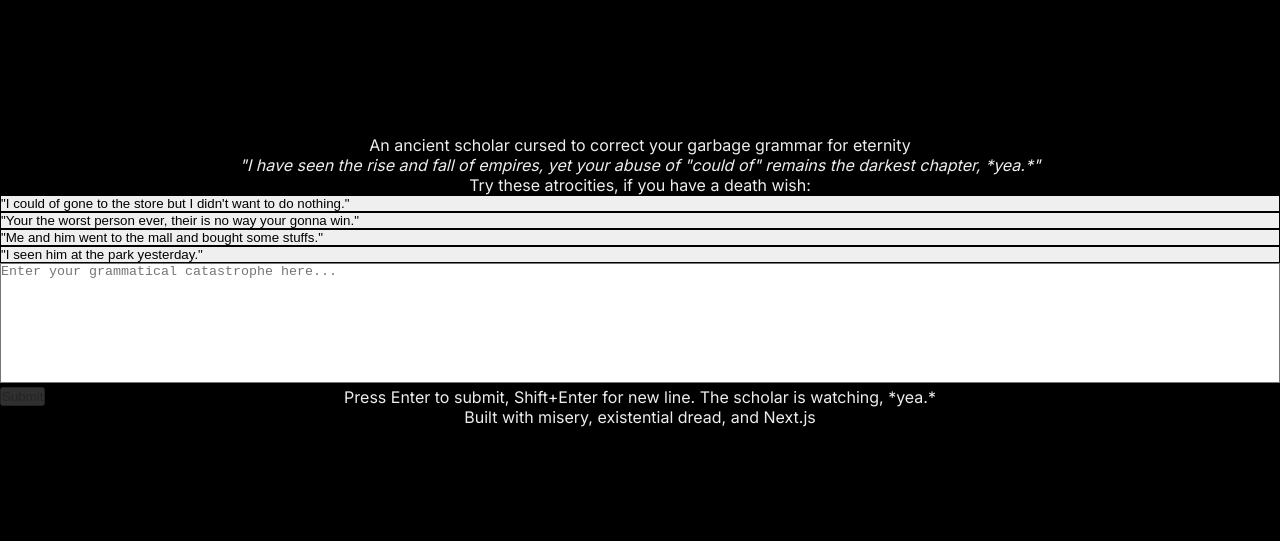
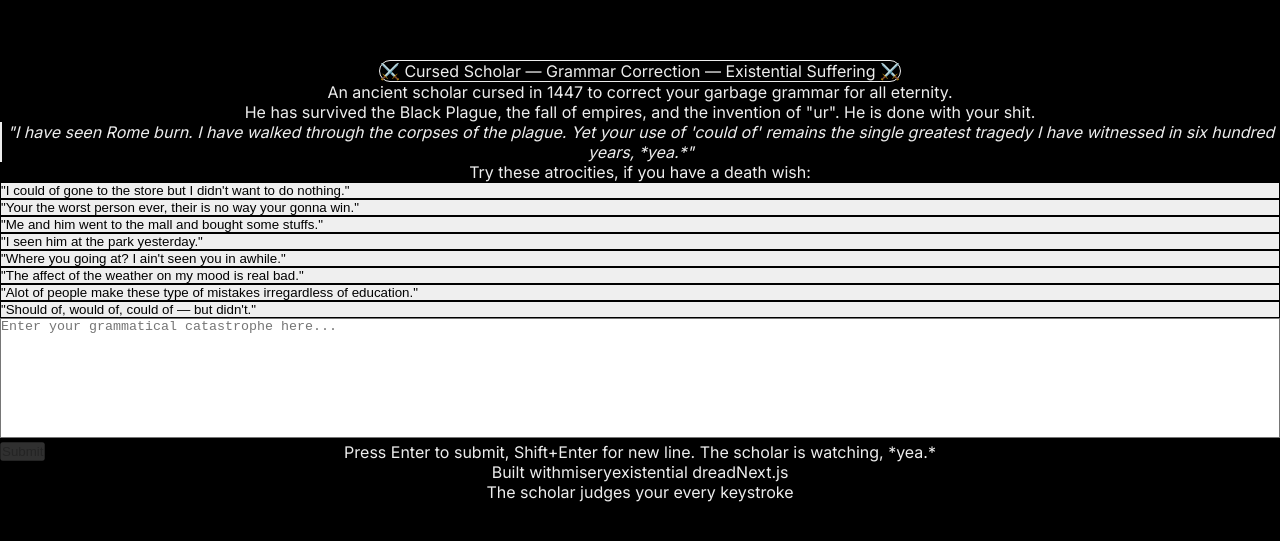
Before and after one commit to changcheng967/NIGA, a Next.js app: page / in a window 1280 px wide. Shown: the part 139-680 px from the top of the page. Built offline with nearby package versions, Linux system fonts and the light colour scheme.

Commit message:
enhance visual design with dramatic background effects, expanded example prompts, and improved header styling

```diff
--- a/app/page.tsx
+++ b/app/page.tsx
@@ -2,24 +2,57 @@ import GrammarInterface from "@/components/GrammarInterface";
 
 export default function Home() {
   return (
-    <main className="min-h-screen flex flex-col items-center justify-center p-4 md:p-8">
-      <div className="w-full max-w-3xl mx-auto">
-        <header className="text-center mb-8">
-          <h1 className="text-5xl md:text-6xl font-bold tracking-tight mb-2 bg-gradient-to-r from-zinc-100 to-zinc-500 bg-clip-text text-transparent">
+    <main className="min-h-screen flex flex-col items-center justify-center p-4 md:p-8 relative overflow-hidden">
+      {/* Dramatic background effects */}
+      <div className="absolute inset-0 bg-gradient-to-br from-black via-zinc-950 to-black -z-10" />
+      <div className="absolute top-0 left-1/4 w-96 h-96 bg-zinc-900/20 rounded-full blur-3xl -z-10" />
+      <div className="absolute bottom-0 right-1/4 w-96 h-96 bg-zinc-800/10 rounded-full blur-3xl -z-10" />
+
+      <div className="w-full max-w-3xl mx-auto relative">
+        <header className="text-center mb-10">
+          {/* Decorative element */}
+          <div className="flex justify-center mb-4">
+            <div className="w-16 h-1 bg-gradient-to-r from-transparent via-zinc-600 to-transparent" />
+          </div>
+
+          <h1 className="text-6xl md:text-7xl font-bold tracking-tight mb-3 bg-gradient-to-r from-zinc-100 via-zinc-300 to-zinc-500 bg-clip-text text-transparent animate-pulse-slow">
             NEGAA
           </h1>
-          <p className="text-zinc-500 text-lg">
-            An ancient scholar cursed to correct your garbage grammar for eternity
+
+          <div className="inline-block px-4 py-1 bg-zinc-900/50 border border-zinc-800 rounded-full mb-4">
+            <p className="text-zinc-400 text-sm">
+              ⚔️ Cursed Scholar — Grammar Correction — Existential Suffering ⚔️
+            </p>
+          </div>
+
+          <p className="text-zinc-500 text-lg max-w-xl mx-auto leading-relaxed">
+            An ancient scholar cursed in 1447 to correct your garbage grammar for all eternity.
+            <span className="block mt-2 text-zinc-600 text-sm">
+              He has survived the Black Plague, the fall of empires, and the invention of &quot;ur&quot;. He is <em className="not-italic">done</em> with your shit.
+            </span>
           </p>
-          <p className="text-zinc-600 text-sm mt-2 italic">
-            "I have seen the rise and fall of empires, yet your abuse of &quot;could of&quot; remains the darkest chapter, *yea.*"
-          </p>
+
+          <blockquote className="mt-6 p-4 bg-zinc-900/30 border-l-2 border-zinc-700 rounded-r-lg max-w-lg mx-auto">
+            <p className="text-zinc-400 text-sm italic leading-relaxed">
+              "I have seen Rome burn. I have walked through the corpses of the plague. Yet your use of 'could of' remains the single greatest tragedy I have witnessed in six hundred years, *yea.*"
+            </p>
+          </blockquote>
         </header>
 
         <GrammarInterface />
 
-        <footer className="text-center mt-8 text-zinc-600 text-sm">
-          <p>Built with misery, existential dread, and Next.js</p>
+        <footer className="text-center mt-10 space-y-2">
+          <div className="flex justify-center items-center gap-3 text-zinc-700 text-sm">
+            <span>Built with</span>
+            <span className="text-zinc-600">misery</span>
+            <span className="w-1 h-1 bg-zinc-700 rounded-full" />
+            <span className="text-zinc-600">existential dread</span>
+            <span className="w-1 h-1 bg-zinc-700 rounded-full" />
+            <span className="text-zinc-600">Next.js</span>
+          </div>
+          <p className="text-zinc-700 text-xs">
+            The scholar judges your every keystroke
+          </p>
         </footer>
       </div>
     </main>
--- a/components/GrammarInterface.tsx
+++ b/components/GrammarInterface.tsx
@@ -12,6 +12,10 @@ const EXAMPLE_PROMPTS = [
   "Your the worst person ever, their is no way your gonna win.",
   "Me and him went to the mall and bought some stuffs.",
   "I seen him at the park yesterday.",
+  "Where you going at? I ain't seen you in awhile.",
+  "The affect of the weather on my mood is real bad.",
+  "Alot of people make these type of mistakes irregardless of education.",
+  "Should of, would of, could of — but didn't.",
 ];
 
 const LOADING_MESSAGES = [
```
